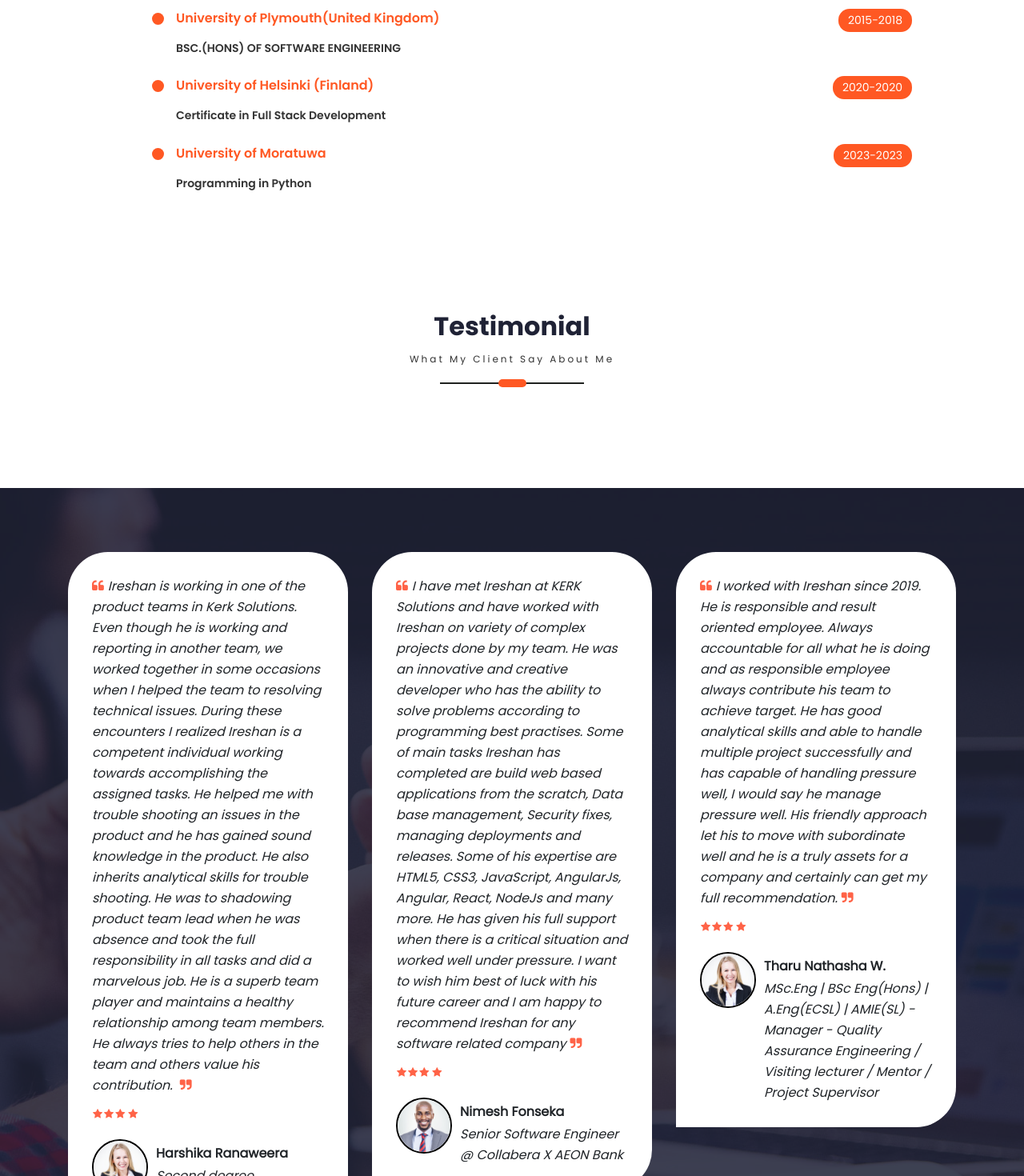
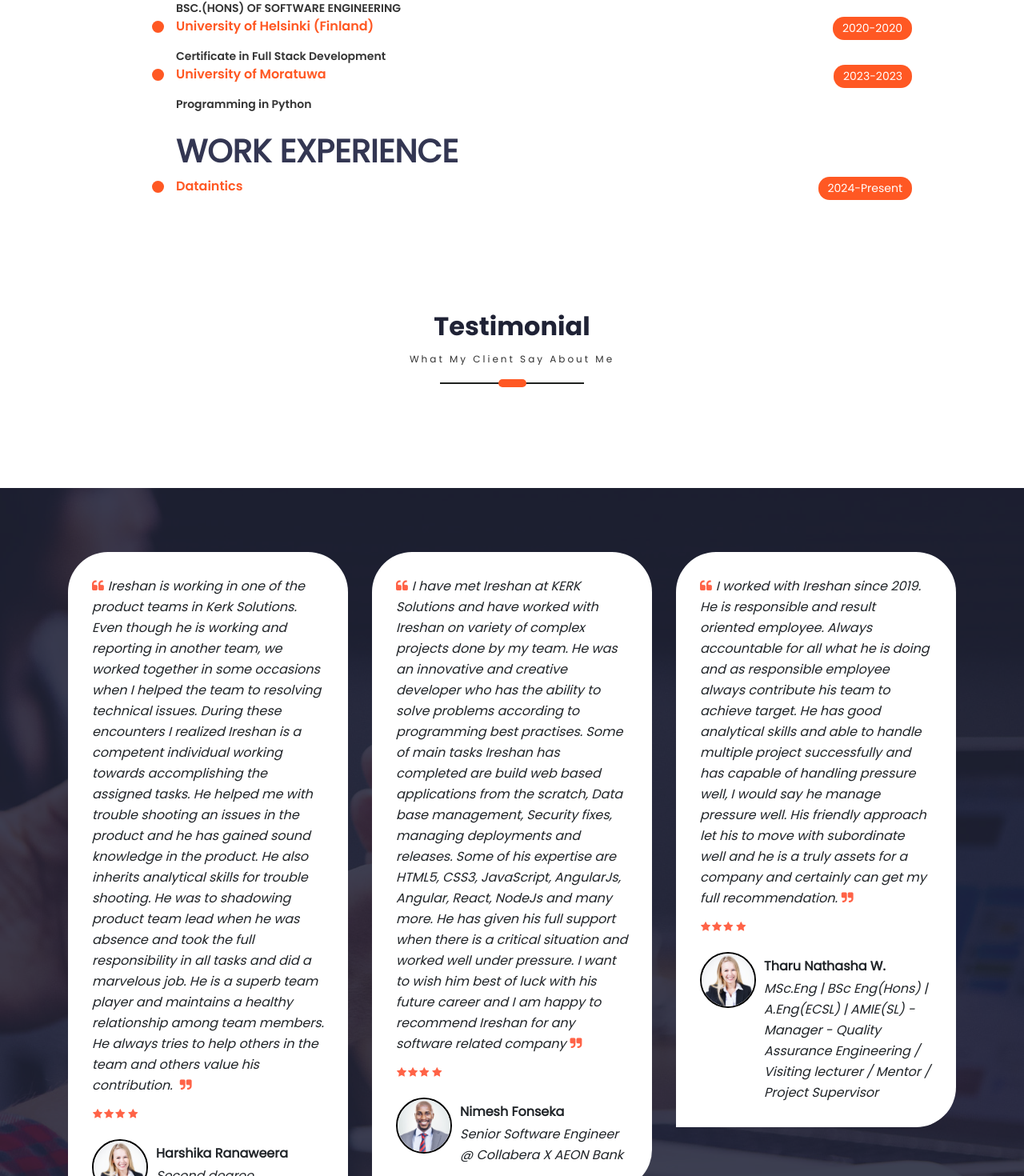
Before and after one commit to ireshan1/myportfolio, a React (Create React App) app in the folder client/: page / in a window 1280 px wide. Shown: the part 1804-3274 px from the top of the page at 80% size. Built offline with nearby package versions, Linux system fonts and the light colour scheme; a web font is replaced by a local one.

Commit message:
fixed responsive issues

```diff
--- a/client/src/PortfolioContainer/Resume/Resume.css
+++ b/client/src/PortfolioContainer/Resume/Resume.css
@@ -95,8 +95,9 @@
   display: flex;
   flex-direction: column;
   justify-content: space-evenly;
-  height: 360px;
+  height: 180px;
   width: 100%;
+  /* padding: 17px 0px 0px; */
 }
 
 .resume-heading {
@@ -163,6 +164,7 @@
   align-items: center;
   justify-content: space-between;
   flex-wrap: wrap;
+  gap:10px 0
 }
 
 .skill-percentage {
@@ -185,11 +187,23 @@
   color: #ff5823;
 }
 .mt {
-  margin-top: 35rem;
+  margin-top: 43rem;
 }
 
 .mt-project-work {
-  margin-top: 45rem;
+  margin-top: 55rem;
+}
+
+.headingMTop{
+  margin-top: 5rem;
+}
+
+.mtop{
+  margin-top: 0;
+}
+.resume-card h1{
+  color: #333652;
+  font-weight: bold;
 }
 
 /* IPAD PRO RESPONSIVENESS */
@@ -201,6 +215,19 @@
   .resume-bullet-details {
     padding: 0 0 0 70px;
   }
+
+
+  .headingMTop{
+    margin-top: 7rem;
+  }
+
+  .mt{
+    margin-top: 83rem;
+  }
+
+  .mt-project-work {
+    margin-top: 89rem;
+   }
 }
 
 /* IPAD RESPONSIVENESS */
@@ -238,4 +265,16 @@
   .selected-bullet {
     width: 100%;
   }
+
+  .headingMTop{
+    margin-top: 7rem;
+  }
+
+  .mt{
+    margin-top: 83rem;
+  }
+
+  .mt-project-work {
+    margin-top: 89rem;
+   }
 }
--- a/client/src/PortfolioContainer/Resume/Resume.js
+++ b/client/src/PortfolioContainer/Resume/Resume.js
@@ -53,13 +53,12 @@ const Resume = (props) => {
 
   //here we have
   const programmingSkillsDetails = [
+    { skill: "Angular", ratingPercentage: 85 },
     { skill: "JavaScript", ratingPercentage: 85 },
     { skill: "React JS", ratingPercentage: 85 },
-    { skill: "React Native", ratingPercentage: 85 },
-    { skill: "Express JS", ratingPercentage: 89 },
-    { skill: "Node JS", ratingPercentage: 89 },
-    { skill: "Mongo Db", ratingPercentage: 70 },
-    { skill: "Core Java", ratingPercentage: 80 },
+    { skill: "Tailwind CSS", ratingPercentage: 85 },
+    { skill: "Material UI", ratingPercentage: 89 },
+    { skill: "Redux", ratingPercentage: 89 },
     { skill: "HTML", ratingPercentage: 80 },
     { skill: "CSS", ratingPercentage: 80 },
   ];
@@ -179,8 +178,11 @@ const Resume = (props) => {
     </div>,
 
     /* WORK EXPERIENCE */
+     <div>
+       <h1 className='headingMTop'> WORK EXPERIENCE</h1>
+     </div>,
     <div className="resume-screen-container" key="work-experience">
-         <h1> WORK EXPERIENCE</h1>
+
       <div className="experience-container">
 
         <ResumeHeading
@@ -301,11 +303,11 @@ const Resume = (props) => {
           <br />
         </div>
       </div>
-    </div>,
+    </div>  ,
 
     /* PROGRAMMING SKILLS */
     <div className="mt">
-    <h1>PROGRAMMING SKILLS</h1>
+    <h1 className="mtop">PROGRAMMING SKILLS</h1>
     <div
       className="resume-screen-container programming-skills-container mb-5"
       key="programming-skills"
@@ -315,12 +317,12 @@ const Resume = (props) => {
 
           <div className="heading-bullet"></div>
           <span>{skill.skill}</span>
-          <div className="skill-percentage">
+          {/* <div className="skill-percentage">
             <div
               style={{ width: skill.ratingPercentage + "%" }}
               className="active-percentage-bar"
             ></div>
-          </div>
+          </div> */}
         </div>
       ))}
     </div>
```
